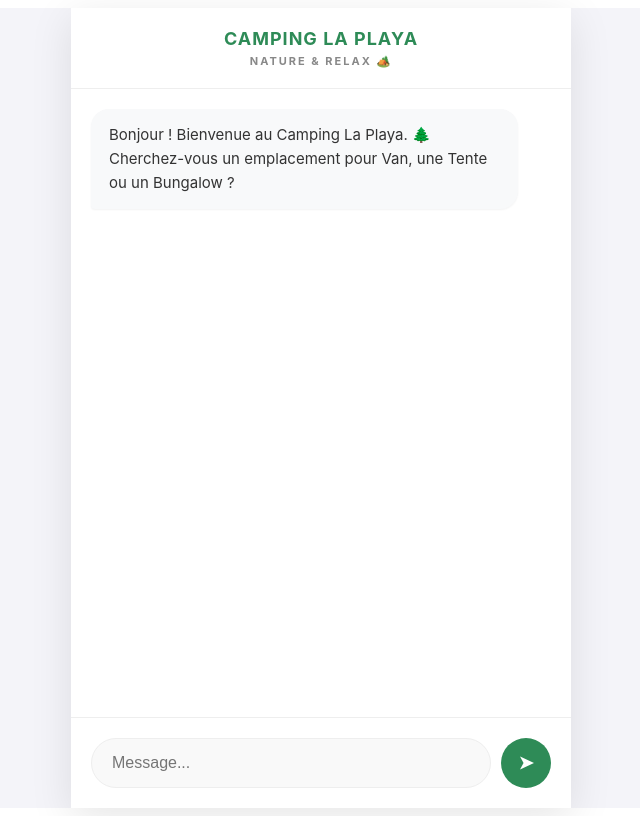
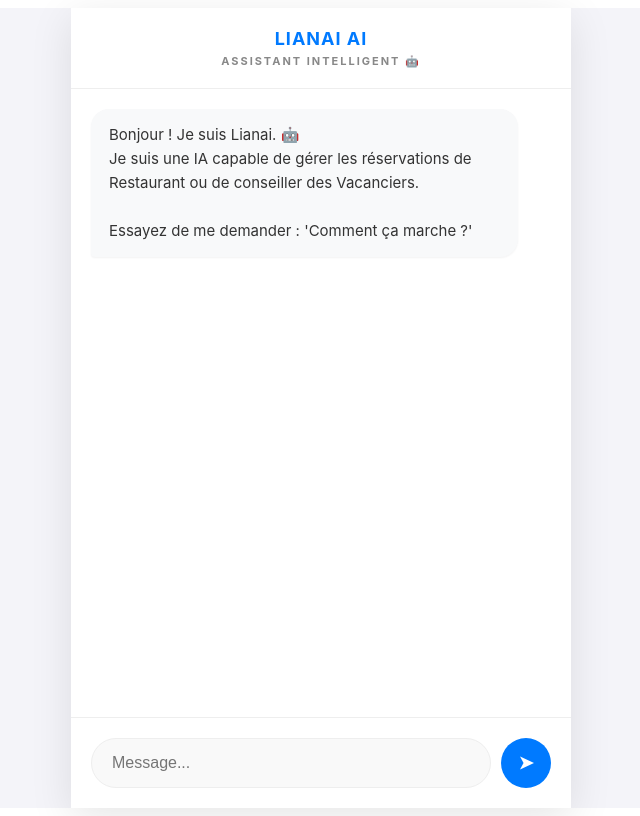
Before and after one commit to Linaia-Ai/Lianai-demo, a Next.js app: page / in a window 1280 px wide. Shown: the whole page, without its empty margins (319-959 px from the left). Built offline with nearby package versions, Linux system fonts and the light colour scheme.

Commit message:
Update index.js

```diff
--- a/pages/index.js
+++ b/pages/index.js
@@ -7,28 +7,29 @@ const CLIENTS = {
     title: "Chirincana Ibiza",
     subtitle: "BEACH VIBES & FOOD 🌊",
     welcome: "¡Hola! Welcome to Chirincana Ibiza 🌞\nHow can I help you regarding our menu or reservations? 🍹",
-    color: "#000000", // Noir
-    highlight: "#ffa500" // Orange pour le gras
+    color: "#000000",
+    highlight: "#ffa500" // Orange
   },
   camping: {
     title: "Camping La Playa",
     subtitle: "NATURE & RELAX 🏕️",
     welcome: "Bonjour ! Bienvenue au Camping La Playa. 🌲\nCherchez-vous un emplacement pour Van, une Tente ou un Bungalow ?",
-    color: "#2E8B57", // Vert Forêt
-    highlight: "#2E8B57" // Vert pour le gras
+    color: "#2E8B57",
+    highlight: "#2E8B57" // Vert
   },
   demo: {
     title: "Lianai AI",
     subtitle: "ASSISTANT INTELLIGENT 🤖",
-    welcome: "Bonjour ! Je suis la démo Lianai. Je peux être un Resto ou un Camping. Dites-moi qui je suis.",
-    color: "#007AFF", // Bleu
+    welcome: "Bonjour ! Je suis Lianai. 🤖\nJe suis une IA capable de gérer les réservations de Restaurant ou de conseiller des Vacanciers.\n\nEssayez de me demander : 'Comment ça marche ?'",
+    color: "#007AFF", // Bleu Tech
     highlight: "#007AFF"
   }
 };
 
 export default function Home() {
-  const [profileId, setProfileId] = useState("camping"); // <--- ICI : J'ai mis "camping" par défaut pour ton test !
-  const [theme, setTheme] = useState(CLIENTS.camping);
+  // PAR DÉFAUT : On met "demo" (Lianai) et pas "camping"
+  const [profileId, setProfileId] = useState("demo");
+  const [theme, setTheme] = useState(CLIENTS.demo);
   const [text, setText] = useState("");
   const [messages, setMessages] = useState([]);
   const [loading, setLoading] = useState(false);
@@ -40,14 +41,16 @@ export default function Home() {
     const params = new URLSearchParams(window.location.search);
     const id = params.get("id");
 
-    // Si y'a un ID dans l'URL, on le prend. Sinon on garde le défaut ("camping" pour le test)
+    // Si ID trouvé dans l'URL et qu'il existe dans notre liste -> On charge le Client
     if (id && CLIENTS[id]) {
       setProfileId(id);
       setTheme(CLIENTS[id]);
       setMessages([{ who: "bot", text: CLIENTS[id].welcome }]);
     } else {
-      // Si pas d'ID, on charge le défaut configuré en haut (Camping)
-      setMessages([{ who: "bot", text: CLIENTS.camping.welcome }]);
+      // Sinon (URL vide) -> On charge la DÉMO LIANAI
+      setProfileId("demo");
+      setTheme(CLIENTS.demo);
+      setMessages([{ who: "bot", text: CLIENTS.demo.welcome }]);
     }
   }, []);
 
@@ -56,17 +59,13 @@ export default function Home() {
     if (chatRef.current) chatRef.current.scrollTop = chatRef.current.scrollHeight;
   }, [messages, loading]);
 
-  // --- LE MOTEUR DE DESIGN (C'est ici qu'on enlève les **) ---
+  // --- LE MOTEUR DE DESIGN ---
   const formatMessage = (txt, highlightColor) => {
     if (!txt) return "";
     let formatted = txt
-      // 1. Sauts de ligne
       .replace(/\n/g, '<br/>')
-      // 2. Gras (**mot**) -> devient coloré et gras
       .replace(/\*\*([^*]+)\*\*/g, `<b style="color: ${highlightColor}; font-weight: 800;">$1</b>`)
-      // 3. Liens [Texte](URL) -> devient un joli lien bleu
       .replace(/\[([^\]]+)\]\(([^)]+)\)/g, '<a href="$2" target="_blank" style="color: #007AFF; text-decoration: underline; font-weight: bold;">$1</a>')
-      // 4. Listes (- item)
       .replace(/^- /gm, '• ');
 
     return formatted;
@@ -86,7 +85,7 @@ export default function Home() {
         method: 'POST',
         headers: { 'Content-Type': 'application/json' },
         body: JSON.stringify({
-          profile_id: profileId,
+          profile_id: profileId, // Envoie "demo", "camping" ou "chirincana"
           message: t,
           history: newHistory
         }),
@@ -144,7 +143,6 @@ export default function Home() {
                     fontSize: "15px",
                     boxShadow: "0 1px 2px rgba(0,0,0,0.05)"
                   }}
-                  // C'EST ICI LA MAGIE DU FORMATAGE
                   dangerouslySetInnerHTML={{ __html: m.who === "me" ? m.text : formatMessage(m.text, theme.highlight) }}
                 />
               </div>
```
